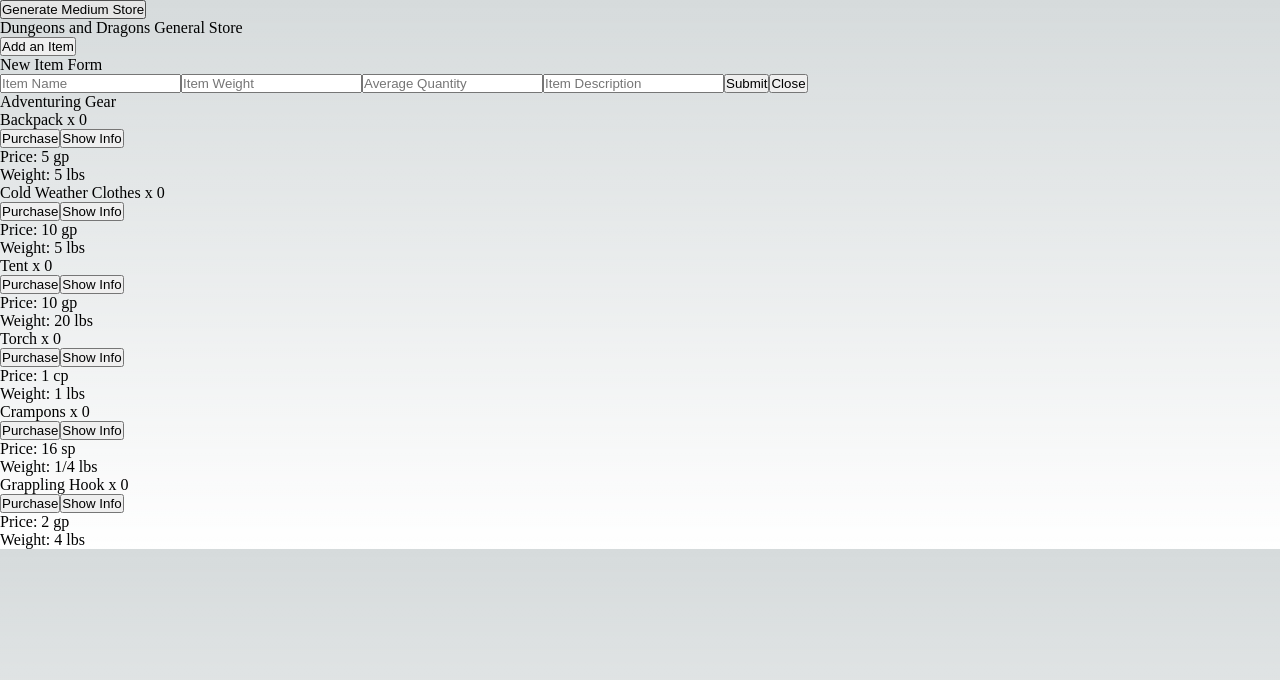
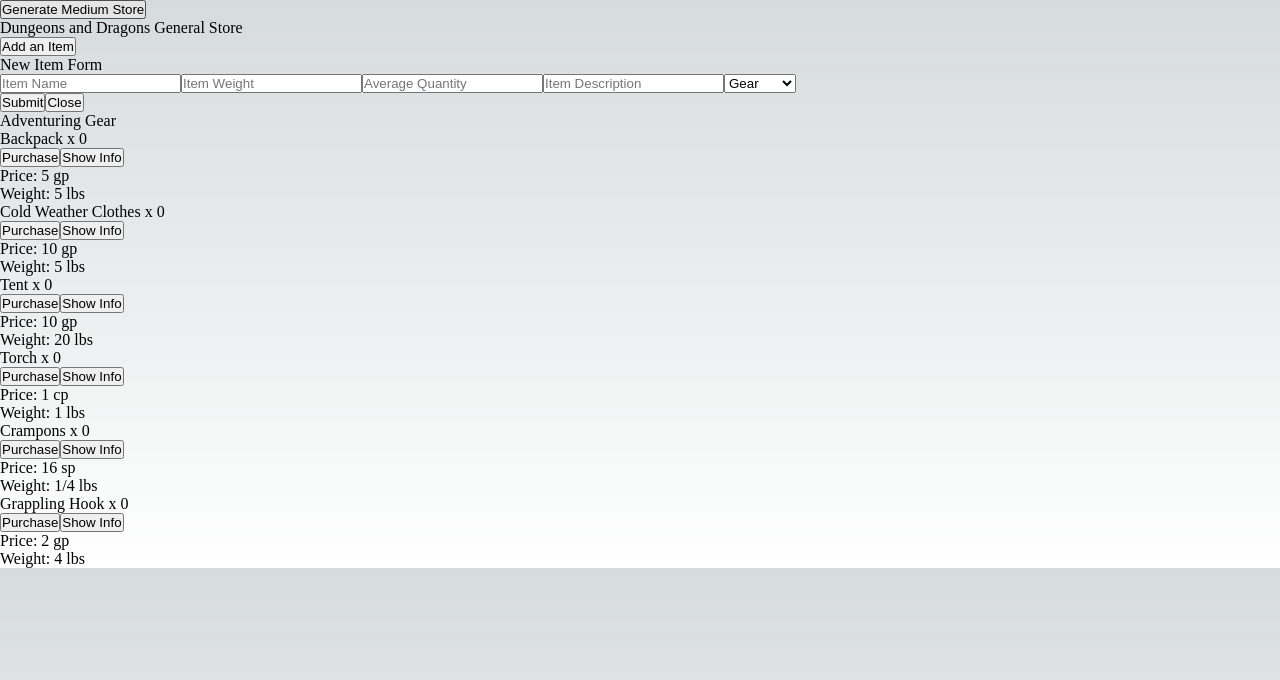
Before and after one commit to ayechanst/dungeons-and-dragons-store, a Next.js app: page / in a window 1280 px wide. Both pictures are taken after a click on the button "Add an Item". Shown: the top 680 px of the page. Built offline with nearby package versions, Linux system fonts and the light colour scheme.

Commit message:
form has a dropdown menu

```diff
--- a/components/AddItemButton.tsx
+++ b/components/AddItemButton.tsx
@@ -13,7 +13,6 @@ export default function AddItemButton({ onSubmit }: FormPopUpProps) {
 
   function handleSubmit(event: React.FormEvent<HTMLFormElement>) {
     event.preventDefault();
-
     console.log('the submit is being handled!');
   }
 
@@ -59,10 +58,18 @@ export default function AddItemButton({ onSubmit }: FormPopUpProps) {
                 placeholder='Item Description'
                 className='m-1 border border-grey-400 px-2 py-2 w-full rounded-lg'
               ></input>
-              <button type='submit'>Submit</button>
-              <button type='button' onClick={handleClick}>
-                Close
-              </button>
+              <select className='m-1' name='category' id='category'>
+                <option value='gear'>Gear</option>
+                <option value='weapon'>Weapon</option>
+                <option value='potion'>Potion</option>
+                <option value='food'>Food</option>
+              </select>
+              <div className='m-2 flex gap-2'>
+                <button type='submit'>Submit</button>
+                <button type='button' onClick={handleClick}>
+                  Close
+                </button>
+              </div>
             </form>
           </div>
         </div>
```
